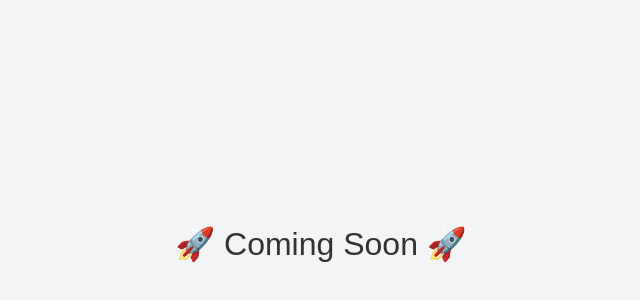
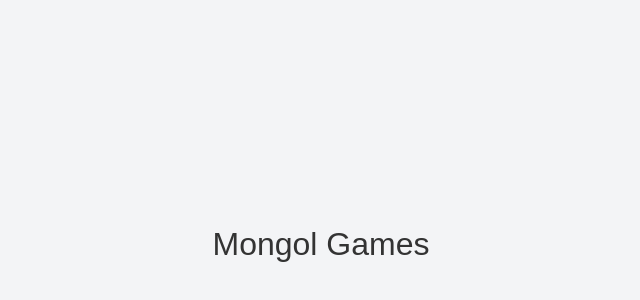
Before and after one commit to wealthyeternal/mg, a plain HTML site: page index.html in a window 1280 px wide. Shown: the part 164-464 px from the top of the page, without its empty margins (319-959 px from the left). Drawn offline with Linux system fonts and the light colour scheme.

Commit message:
index.html

```diff
--- a/index.html
+++ b/index.html
@@ -3,7 +3,7 @@
 <head>
   <meta charset="UTF-8">
   <meta name="viewport" content="width=device-width, initial-scale=1.0">
-  <title>Coming Soon</title>
+  <title>Mongol Games</title>
   <style>
     body {
       display: flex;
@@ -18,6 +18,6 @@
   </style>
 </head>
 <body>
-  🚀 Coming Soon 🚀
+  Mongol Games
 </body>
 </html>
```
